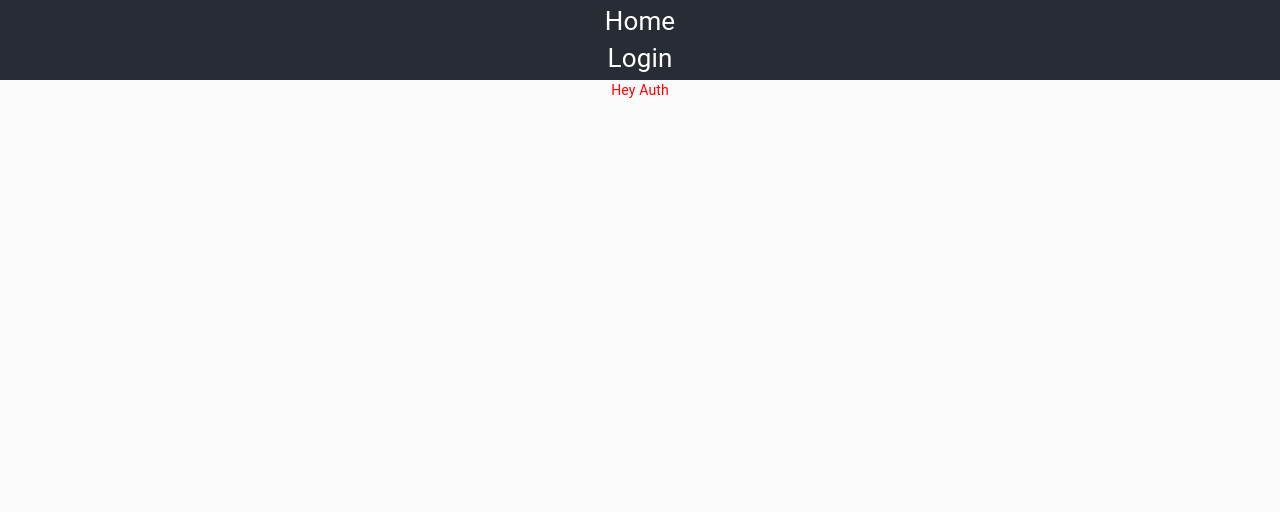
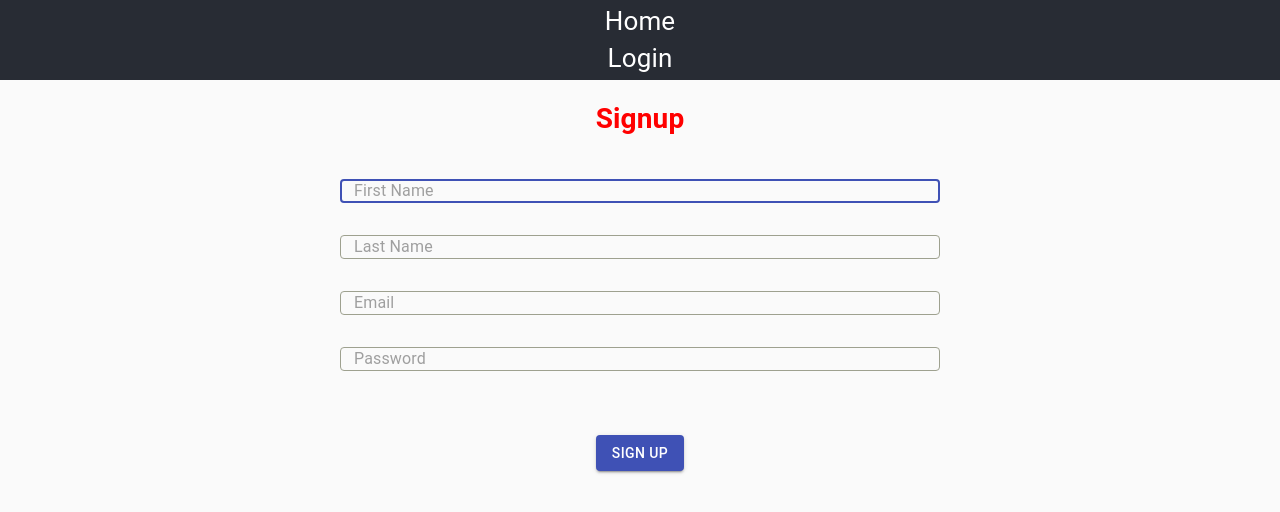
Before and after one commit to codingbiro/bolt-frontend, a React (Create React App) app: page /auth in a window 1280 px wide. Shown: the top 512 px of the page. Built offline with nearby package versions, Linux system fonts and the light colour scheme.

Commit message:
Formik added

```diff
--- /dev/null
+++ b/src/components/FormikTextField.tsx
@@ -0,0 +1,161 @@
+import TextField, { TextFieldProps } from "@material-ui/core/TextField";
+import React, { useCallback } from "react";
+import { fade, FormControlLabel, makeStyles } from "@material-ui/core";
+import { useFormikContext } from "formik";
+import cn from "classnames";
+
+function objectPropertyByString<T = any>(
+  object: Record<string, unknown>,
+  propertyString: string
+): T | undefined {
+  try {
+    return propertyString
+      .split(".")
+      .reduce(
+        (objectLevel, index) => objectLevel[index] as Record<string, unknown>,
+        object
+      ) as T;
+  } catch {
+    return undefined;
+  }
+}
+
+const useStyles = makeStyles(() => ({
+  red: {
+    color: "red",
+  },
+  form: {
+    width: "100%",
+    marginTop: "24px",
+  },
+  submit: {
+    marginTop: "24px",
+  },
+  label: {
+    width: "100%",
+    alignItems: "flex-start",
+    margin: 0,
+    "& .MuiFormControlLabel-label": {
+      paddingBottom: "8px",
+      fontSize: "12px",
+      fontWeight: "600",
+      "&.Mui-disabled": {
+        color: fade("#000", 0.4),
+      },
+    },
+    "&.no-label  .MuiFormControlLabel-label": {
+      padding: 0,
+    },
+  },
+  field: {
+    height: "24px",
+    width: "100%",
+    minWidth: "40px",
+    borderRadius: "8px",
+    "& .MuiInputBase-root, &.MuiInputBase-root": {
+      height: "24px",
+      "& input": {
+        paddingTop: 0,
+        paddingBottom: 0,
+        height: "24px",
+        borderRadius: "8px",
+        border: 0,
+        fontSize: "14",
+
+        "&.Mui-disabled": {
+          background: fade("#9ea18f", 0.1),
+        },
+      },
+      "& .MuiOutlinedInput-notchedOutline": {
+        height: "24px",
+        top: 0,
+        "& legend": {
+          display: "none",
+        },
+      },
+      "&:not(.Mui-focused):not(.Mui-error)": {
+        "& .MuiOutlinedInput-notchedOutline": {
+          borderColor: "#9ea18f",
+        },
+        "&:hover .MuiOutlinedInput-notchedOutline": {
+          borderColor: "#6c6e65",
+        },
+      },
+    },
+  },
+  error: {
+    paddingTop: "8px",
+    color: "red",
+    fontWeight: "bold",
+  },
+}));
+
+type Props = Omit<TextFieldProps, "name"> & {
+  name: string;
+  value?: string;
+  onChange?: (value: string) => void;
+};
+
+const FormikTextField: React.FC<Props> = ({
+  label: _label,
+  name,
+  onChange,
+  required,
+  className,
+  ...propsToPass
+}) => {
+  const classes = useStyles();
+  const formikContext = useFormikContext<Record<string, unknown>>();
+  if (formikContext === undefined)
+    throw new Error(
+      "Cannot get Formik context. Have you use the AppTextField as child of a <Formik> component?"
+    );
+
+  const { values, setFieldValue, touched, errors } = formikContext;
+
+  let value = objectPropertyByString(values, name);
+  if (value === null || value === undefined) value = "";
+
+  const label = useCallback(() => {
+    return _label && required ? `${_label}*` : _label;
+  }, [_label, required]);
+
+  return (
+    <div>
+      <FormControlLabel
+        labelPlacement="top"
+        className={cn(classes.label, { "no-label": !label() })}
+        label={label()}
+        control={
+          <TextField
+            {...propsToPass}
+            name={name}
+            value={value}
+            required={required}
+            variant="outlined"
+            error={
+              objectPropertyByString(touched, name) &&
+              !!objectPropertyByString(errors, name)
+            }
+            onChange={(event) => {
+              const newValue = event.target.value;
+              setFieldValue(name, newValue);
+              if (onChange) {
+                onChange(newValue);
+              }
+            }}
+            className={cn(className, classes.field)}
+          />
+        }
+      />
+
+      <div className={classes.error}>
+        {objectPropertyByString(touched, name)
+          ? objectPropertyByString(errors, name)
+          : undefined}
+      </div>
+    </div>
+  );
+};
+
+export default FormikTextField;
--- a/src/containers/Auth/Auth.tsx
+++ b/src/containers/Auth/Auth.tsx
@@ -1,17 +1,142 @@
 import React from "react";
-import { makeStyles } from "@material-ui/core";
+import {
+  Box,
+  Button,
+  CircularProgress,
+  FormControl,
+  makeStyles,
+} from "@material-ui/core";
+import { Formik, Form } from "formik";
+import * as Yup from "yup";
+import FormikTextField from "../../components/FormikTextField";
 // import useHideNavigation from "../../components/useHideNavigation";
 
 const useStyles = makeStyles(() => ({
   red: {
     color: "red",
   },
+  form: {
+    width: "100%",
+    marginTop: "24px",
+  },
+  submit: {
+    marginTop: "24px",
+  },
+  authContainer: {
+    maxWidth: "600px",
+    width: "50%",
+    margin: "auto",
+  },
+  whiteColor: {
+    color: "#fff !important",
+  },
 }));
+
+interface Form {
+  firstName: string;
+  lastName: string;
+  email: string;
+  password: string;
+}
+
+const validation = Yup.object().shape<Form>({
+  firstName: Yup.string().required("Please fill out this field."),
+  lastName: Yup.string().required("Please fill out this field."),
+  email: Yup.string().required("Please fill out this field."),
+  password: Yup.string().required("Please fill out this field."),
+});
 
 const Default: React.FC = () => {
   const classes = useStyles();
   // useHideNavigation();
-  return <div className={classes.red}>Hey Auth</div>;
+  return (
+    <div className={classes.authContainer}>
+      <h1 className={classes.red}>Signup</h1>
+      <Formik<Form>
+        initialValues={{
+          firstName: "",
+          lastName: "",
+          email: "",
+          password: "",
+        }}
+        validationSchema={validation}
+        onSubmit={(values, { setSubmitting }) => {
+          setTimeout(() => {
+            alert(JSON.stringify(values, null, 2));
+            setSubmitting(false);
+          }, 500);
+        }}
+      >
+        {({ handleSubmit, isSubmitting }) => (
+          <Form
+            noValidate
+            onSubmit={(e) => handleSubmit(e)}
+            className={classes.form}
+          >
+            <FormControl margin="normal" required fullWidth>
+              <FormikTextField
+                id="firstName"
+                name="firstName"
+                type="text"
+                placeholder="First Name"
+                autoFocus
+                required
+              />
+            </FormControl>
+            <FormControl margin="normal" required fullWidth>
+              <FormikTextField
+                id="lastName"
+                name="lastName"
+                type="text"
+                placeholder="Last Name"
+                required
+              />
+            </FormControl>
+            <FormControl margin="normal" required fullWidth>
+              <FormikTextField
+                id="email"
+                name="email"
+                type="email"
+                placeholder="Email"
+                autoComplete="email"
+                required
+              />
+            </FormControl>
+            <FormControl margin="normal" required fullWidth>
+              <FormikTextField
+                id="password"
+                name="password"
+                type="password"
+                placeholder="Password"
+                autoComplete="password"
+                required
+              />
+            </FormControl>
+            <Box display="flex" justifyContent="center" py={3}>
+              <Button
+                type="submit"
+                variant="contained"
+                color="primary"
+                className={classes.submit}
+              >
+                Sign up
+                {isSubmitting && (
+                  <Box display="flex" alignItems="center" pr={1}>
+                    <CircularProgress
+                      size={16}
+                      thickness={5}
+                      color="inherit"
+                      className={classes.whiteColor}
+                    />
+                  </Box>
+                )}
+              </Button>
+            </Box>
+          </Form>
+        )}
+      </Formik>
+    </div>
+  );
 };
 
 export default Default;
```
Also changed, not shown: package.json (+7 -1 lines), 1 other file (tests, documents, lock files or other folders).
